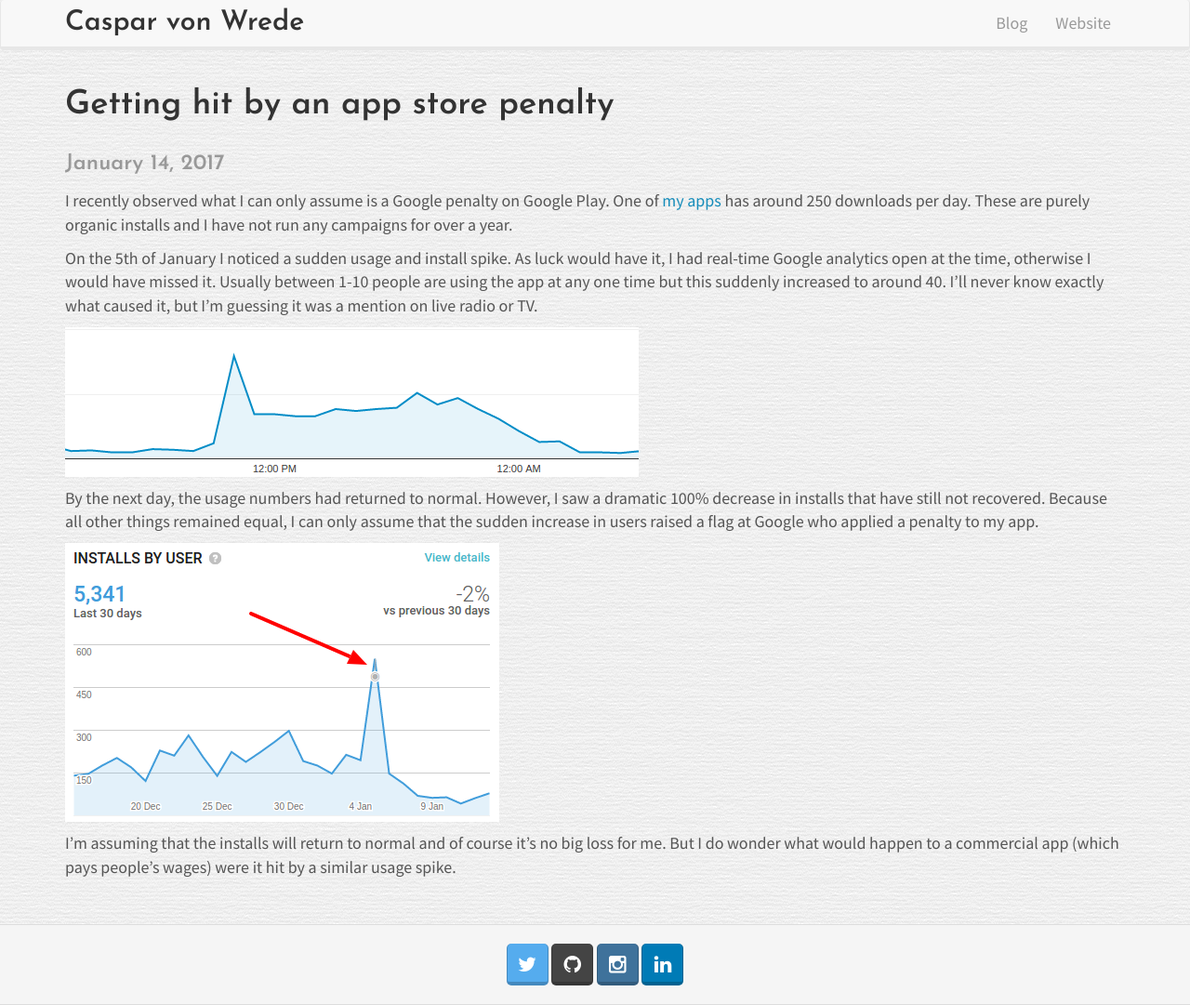
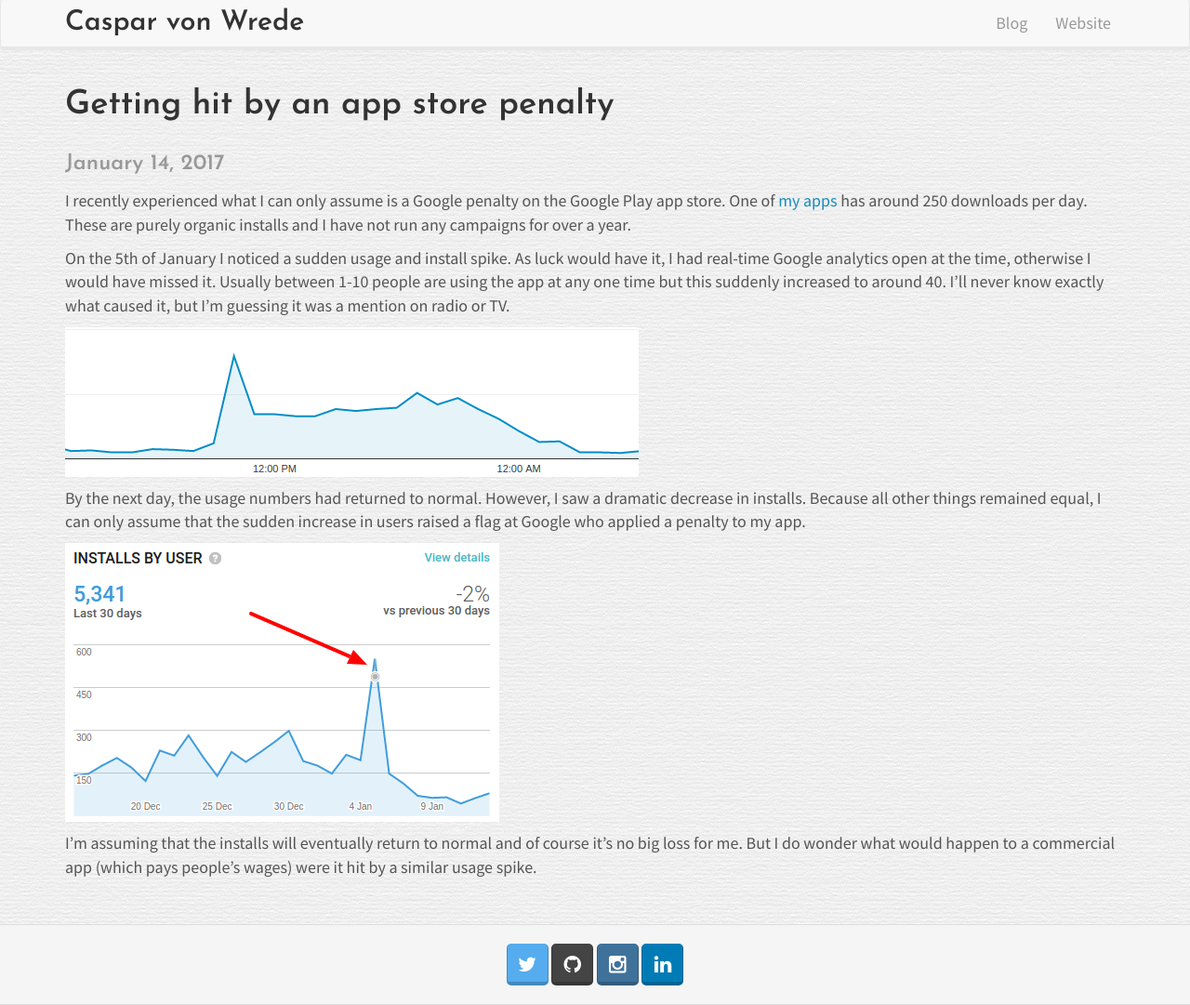
Before and after one commit to caspii/casparwre.de, a Jekyll site: the page built from _posts/2017-01-14-google-penalty.md, in a window 1280 px wide. Shown: the whole page at 93% size. Built offline with Jekyll 4.4.1, drawn with Linux system fonts in a browser that asks for light colours; comment, search, counter and statistics services are not loaded.

Commit message:
Improved post

```diff
--- a/_posts/2017-01-14-google-penalty.md
+++ b/_posts/2017-01-14-google-penalty.md
@@ -3,14 +3,14 @@
 title: Getting hit by an app store penalty
 ---
 
-I recently observed what I can only assume is a Google penalty on Google Play. One of [my apps](https://play.google.com/store/apps/details?id=de.casparwre.insult) has around 250 downloads per day. These are purely organic installs and I have not run any campaigns for over a year.
+I recently experienced what I can only assume is a Google penalty on the Google Play app store. One of [my apps](https://play.google.com/store/apps/details?id=de.casparwre.insult) has around 250 downloads per day. These are purely organic installs and I have not run any campaigns for over a year.
 
-On the 5th of January I noticed a sudden usage and install spike. As luck would have it, I had real-time Google analytics open at the time, otherwise I would have missed it. Usually between 1-10 people are using the app at any one time but this suddenly increased to around 40. I'll never know exactly what caused it, but I'm guessing it was a mention on live radio or TV.
+On the 5th of January I noticed a sudden usage and install spike. As luck would have it, I had real-time Google analytics open at the time, otherwise I would have missed it. Usually between 1-10 people are using the app at any one time but this suddenly increased to around 40. I'll never know exactly what caused it, but I'm guessing it was a mention on radio or TV.
 
 ![_config.yml]({{ site.baseurl }}/images/ga.png)
 
-By the next day, the usage numbers had returned to normal. However, I saw a dramatic 100% decrease in installs that have still not recovered. Because all other things remained equal, I can only assume that the sudden increase in users raised a flag at Google who applied a penalty to my app.
+By the next day, the usage numbers had returned to normal. However, I saw a dramatic decrease in installs. Because all other things remained equal, I can only assume that the sudden increase in users raised a flag at Google who applied a penalty to my app.
 
 ![_config.yml]({{ site.baseurl }}/images/penalty.png)
 
-I'm assuming that the installs will return to normal and of course it's no big loss for me. But I do wonder what would happen to a commercial app (which pays people's wages) were it hit by a similar usage spike.
+I'm assuming that the installs will eventually return to normal and of course it's no big loss for me. But I do wonder what would happen to a commercial app (which pays people's wages) were it hit by a similar usage spike.
```
